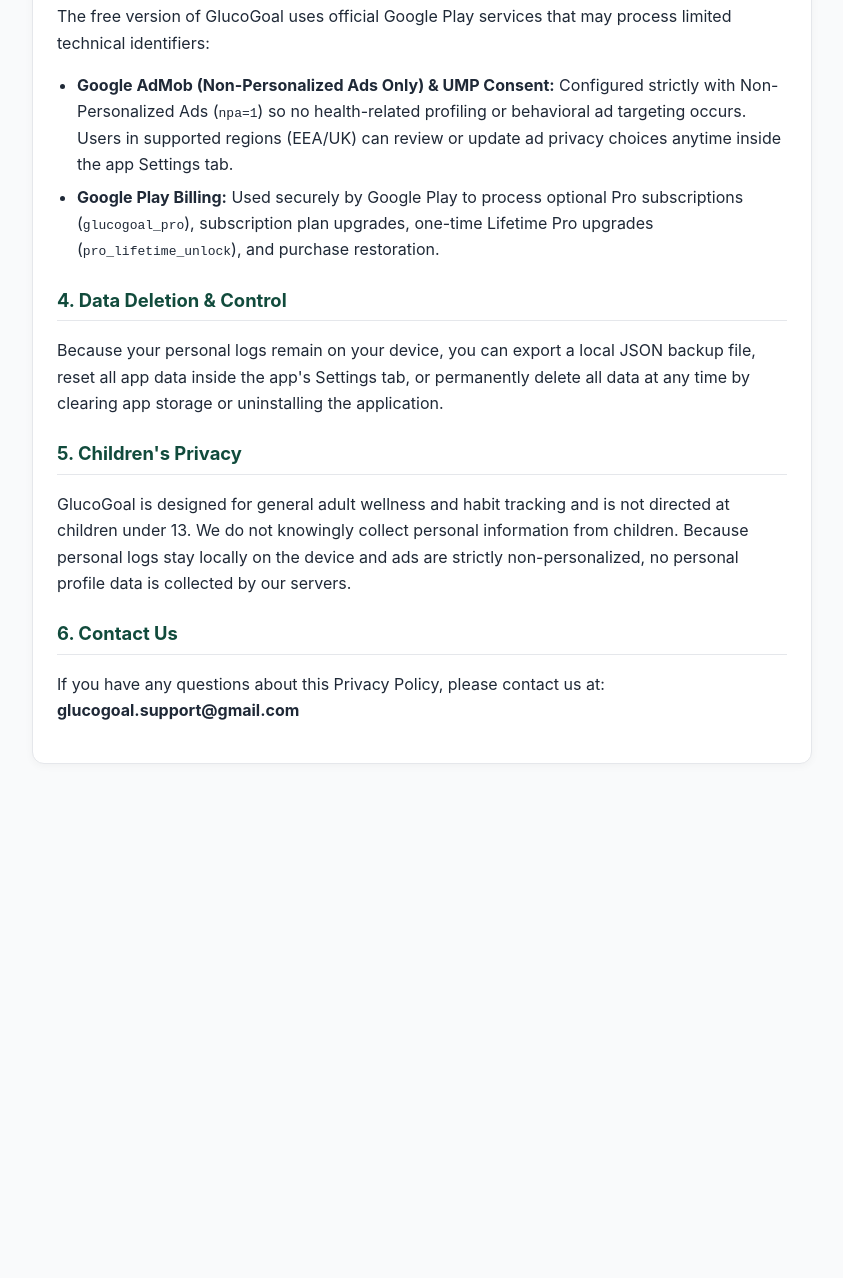
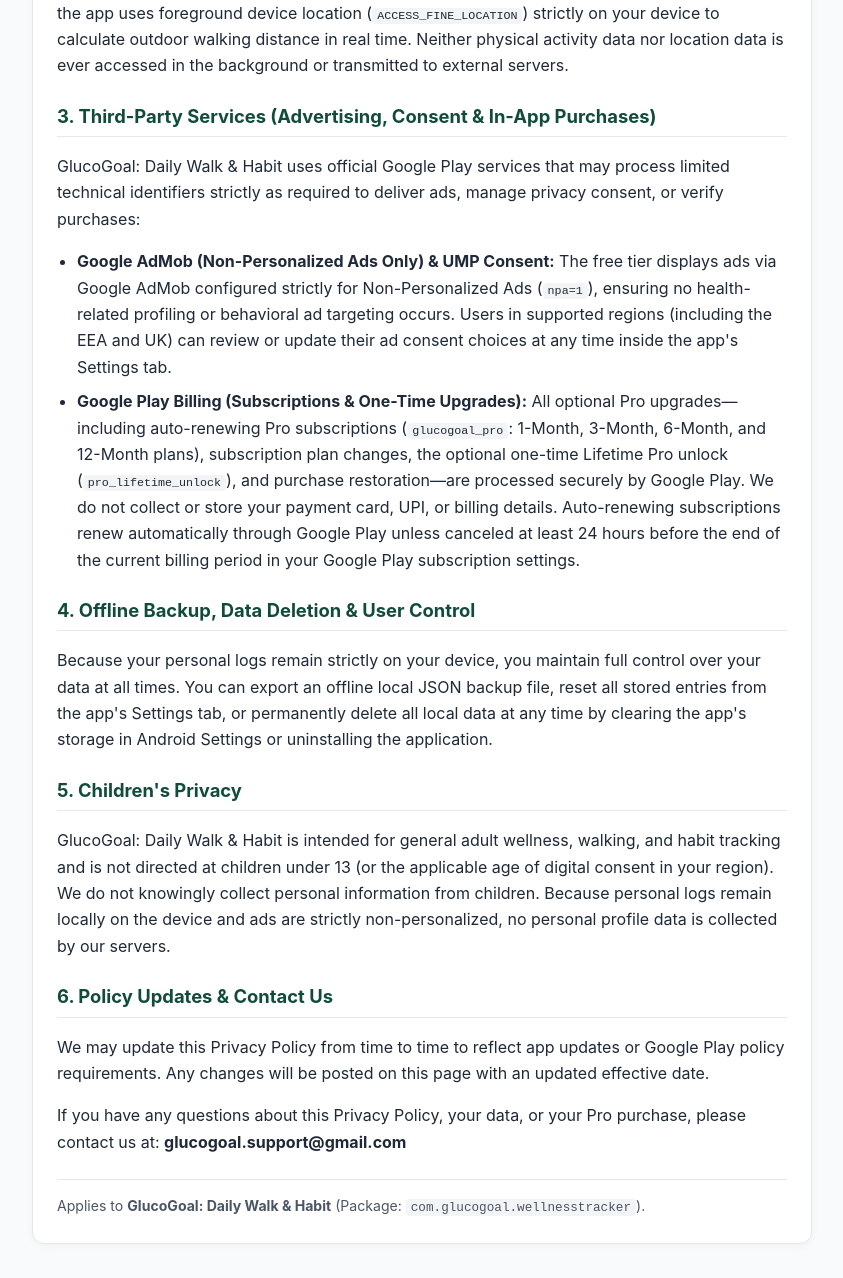
Before and after one commit to balramdav6-tech/glucogoal-privacy, a plain HTML site: page privacy-policy.html in a window 1280 px wide. Shown: the part 784-2062 px from the top of the page, without its empty margins (218-1061 px from the left). Before the commit the page ends 1596 px from the top, so only its background shows below. Drawn offline with Linux system fonts and the light colour scheme.

Commit message:
Add files via upload

```diff
--- a/privacy-policy.html
+++ b/privacy-policy.html
@@ -3,7 +3,7 @@
 <head>
 <meta charset="UTF-8">
 <meta name="viewport" content="width=device-width, initial-scale=1.0">
-<title>Privacy Policy — GlucoGoal: Habit &amp; Walk Log</title>
+<title>Privacy Policy — GlucoGoal: Daily Walk &amp; Habit</title>
 <style>
   body {
     font-family: -apple-system, BlinkMacSystemFont, 'Segoe UI', Roboto, Helvetica, Arial, sans-serif;
@@ -32,39 +32,57 @@
     margin: 14px 0;
   }
   ul { padding-left: 20px; }
-  li { margin-bottom: 6px; }
+  li { margin-bottom: 8px; }
+  code {
+    background: #f3f4f6;
+    padding: 1px 5px;
+    border-radius: 4px;
+    font-size: 0.9em;
+  }
+  .footer-note {
+    margin-top: 24px;
+    padding-top: 14px;
+    border-top: 1px solid #e5e7eb;
+    font-size: 0.88rem;
+    color: #4b5563;
+  }
 </style>
 </head>
 <body>
 <div class="card">
-  <h1>Privacy Policy for GlucoGoal: Habit &amp; Walk Log</h1>
+  <h1>Privacy Policy for GlucoGoal: Daily Walk &amp; Habit</h1>
   <p><strong>Effective Date:</strong> November 2026 (App v1.3.1)</p>
 
   <div class="notice">
-    <strong>Important Health &amp; Wellness Disclaimer:</strong> GlucoGoal is a personal habit, meal-routine, and walking distance tracker designed strictly for general wellness and self-monitoring. It is not a medical device and does not measure blood sugar directly, nor does it diagnose, treat, cure, or prevent diabetes or any medical condition. Always consult a qualified physician before changing any medication or diet.
+    <strong>Important Health &amp; Wellness Disclaimer:</strong> GlucoGoal: Daily Walk &amp; Habit is a general lifestyle, fitness, and personal habit-tracking application designed strictly for daily routines, meal checklists, walking logs, and personal self-monitoring. It is not a medical device and does not measure blood sugar directly, nor does it provide medical advice, diagnosis, treatment, cure, or prevention of diabetes or any medical condition. Any informational trend estimates displayed in the app are calculated solely from user-entered logs and are not a substitute for laboratory testing or clinical monitoring. Always consult a qualified healthcare professional before making changes to your diet, exercise routine, or medication.
   </div>
 
-  <h2>1. Local-First Health &amp; Activity Data Storage</h2>
-  <p>We respect your privacy. All personal entries you log inside GlucoGoal—including daily meal checklists, walking distances, body weight/waist notes, and self-entered glucose readings—are stored <strong>locally on your device</strong> using local storage and Android SharedPreferences. We do not operate backend servers that collect, view, sell, or store your personal health or wellness records.</p>
+  <h2>1. Local-First Health, Wellness &amp; Activity Data Storage</h2>
+  <p>We respect your privacy. No account creation, email sign-in, or registration is required to use GlucoGoal: Daily Walk &amp; Habit. All personal entries you log inside the app—including daily habit and meal checklists, walking durations and distances, body weight/waist check-ins, personal wellness journal notes, and optional self-entered glucose readings—are stored <strong>locally on your device</strong> using on-device storage and Android SharedPreferences. We do not operate backend servers that collect, access, view, sell, or store your personal health, fitness, or wellness records.</p>
 
   <h2>2. Physical Activity Sensor &amp; Optional Foreground Location</h2>
-  <p>During user-initiated live walk sessions, the app uses the device step sensor (<code>android.permission.ACTIVITY_RECOGNITION</code>) solely on your device to count steps and estimate walking distance. If you explicitly enable the optional GPS toggle during a live walk session, the app uses foreground device location (<code>ACCESS_FINE_LOCATION</code>) solely on your device to calculate outdoor walking distance in real time. Neither physical activity data nor location data is ever tracked in the background or transmitted to any external server.</p>
+  <p>During user-initiated live walk sessions, the app may use the device step sensor (<code>android.permission.ACTIVITY_RECOGNITION</code>) strictly on your device to count steps and estimate walking distance. If you explicitly enable the optional GPS toggle during an active walk session, the app uses foreground device location (<code>ACCESS_FINE_LOCATION</code>) strictly on your device to calculate outdoor walking distance in real time. Neither physical activity data nor location data is ever accessed in the background or transmitted to external servers.</p>
 
   <h2>3. Third-Party Services (Advertising, Consent &amp; In-App Purchases)</h2>
-  <p>The free version of GlucoGoal uses official Google Play services that may process limited technical identifiers:</p>
+  <p>GlucoGoal: Daily Walk &amp; Habit uses official Google Play services that may process limited technical identifiers strictly as required to deliver ads, manage privacy consent, or verify purchases:</p>
   <ul>
-    <li><strong>Google AdMob (Non-Personalized Ads Only) &amp; UMP Consent:</strong> Configured strictly with Non-Personalized Ads (<code>npa=1</code>) so no health-related profiling or behavioral ad targeting occurs. Users in supported regions (EEA/UK) can review or update ad privacy choices anytime inside the app Settings tab.</li>
-    <li><strong>Google Play Billing:</strong> Used securely by Google Play to process optional Pro subscriptions (<code>glucogoal_pro</code>), subscription plan upgrades, one-time Lifetime Pro upgrades (<code>pro_lifetime_unlock</code>), and purchase restoration.</li>
+    <li><strong>Google AdMob (Non-Personalized Ads Only) &amp; UMP Consent:</strong> The free tier displays ads via Google AdMob configured strictly for Non-Personalized Ads (<code>npa=1</code>), ensuring no health-related profiling or behavioral ad targeting occurs. Users in supported regions (including the EEA and UK) can review or update their ad consent choices at any time inside the app's Settings tab.</li>
+    <li><strong>Google Play Billing (Subscriptions &amp; One-Time Upgrades):</strong> All optional Pro upgrades—including auto-renewing Pro subscriptions (<code>glucogoal_pro</code>: 1-Month, 3-Month, 6-Month, and 12-Month plans), subscription plan changes, the optional one-time Lifetime Pro unlock (<code>pro_lifetime_unlock</code>), and purchase restoration—are processed securely by Google Play. We do not collect or store your payment card, UPI, or billing details. Auto-renewing subscriptions renew automatically through Google Play unless canceled at least 24 hours before the end of the current billing period in your Google Play subscription settings.</li>
   </ul>
 
-  <h2>4. Data Deletion &amp; Control</h2>
-  <p>Because your personal logs remain on your device, you can export a local JSON backup file, reset all app data inside the app's Settings tab, or permanently delete all data at any time by clearing app storage or uninstalling the application.</p>
+  <h2>4. Offline Backup, Data Deletion &amp; User Control</h2>
+  <p>Because your personal logs remain strictly on your device, you maintain full control over your data at all times. You can export an offline local JSON backup file, reset all stored entries from the app's Settings tab, or permanently delete all local data at any time by clearing the app's storage in Android Settings or uninstalling the application.</p>
 
   <h2>5. Children's Privacy</h2>
-  <p>GlucoGoal is designed for general adult wellness and habit tracking and is not directed at children under 13. We do not knowingly collect personal information from children. Because personal logs stay locally on the device and ads are strictly non-personalized, no personal profile data is collected by our servers.</p>
+  <p>GlucoGoal: Daily Walk &amp; Habit is intended for general adult wellness, walking, and habit tracking and is not directed at children under 13 (or the applicable age of digital consent in your region). We do not knowingly collect personal information from children. Because personal logs remain locally on the device and ads are strictly non-personalized, no personal profile data is collected by our servers.</p>
 
-  <h2>6. Contact Us</h2>
-  <p>If you have any questions about this Privacy Policy, please contact us at: <strong>glucogoal.support@gmail.com</strong></p>
+  <h2>6. Policy Updates &amp; Contact Us</h2>
+  <p>We may update this Privacy Policy from time to time to reflect app updates or Google Play policy requirements. Any changes will be posted on this page with an updated effective date.</p>
+  <p>If you have any questions about this Privacy Policy, your data, or your Pro purchase, please contact us at: <strong>glucogoal.support@gmail.com</strong></p>
+
+  <div class="footer-note">
+    Applies to <strong>GlucoGoal: Daily Walk &amp; Habit</strong> (Package: <code>com.glucogoal.wellnesstracker</code>).
+  </div>
 </div>
 </body>
 </html>
```
